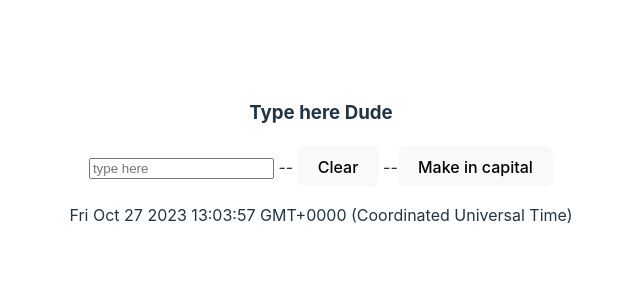
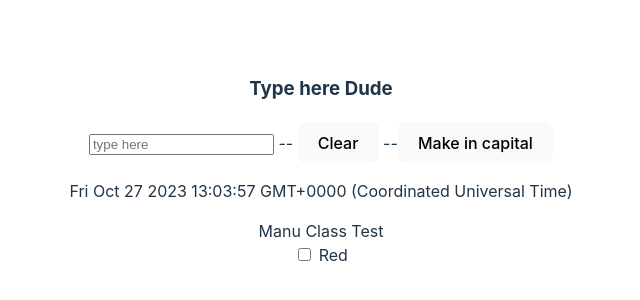
Before and after one commit to Manu6677/vue_docs, a Vue app: page / in a window 1280 px wide. Shown: the part 238-538 px from the top of the page, without its empty margins (319-959 px from the left). Built offline with nearby package versions, Linux system fonts and the light colour scheme.

Commit message:
oncheckbox-color-change-to-red

```diff
--- a/src/components/Test.vue
+++ b/src/components/Test.vue
@@ -4,6 +4,8 @@ export default {
     return {
       message: "",
       date: true,
+      name: "Manu",
+      isRed: false,
     };
   },
   created() {
@@ -32,6 +34,10 @@ export default {
     capitalLetter() {
       this.message = this.message.toUpperCase();
     },
+    red() {
+      console.log(this.isRed, "redwala");
+      // this.isRed = this.redbox === "yes"
+    },
   },
 };
 </script>
@@ -48,5 +54,15 @@ export default {
     <p>{{ message }}</p>
 
     <p>{{ date }}</p>
+
+    <div :class="{ red: isRed }">{{ name }} Class Test</div>
+    <input :checked="isRed" v-model="isRed" type="checkbox" @click="red" /> Red
+    <!-- Vue Checkbox Checked: The “checked” attribute is used to determine whether a checkbox is selected or not. -->
   </div>
 </template>
+
+<style>
+.red {
+  color: red;
+}
+</style>
```
